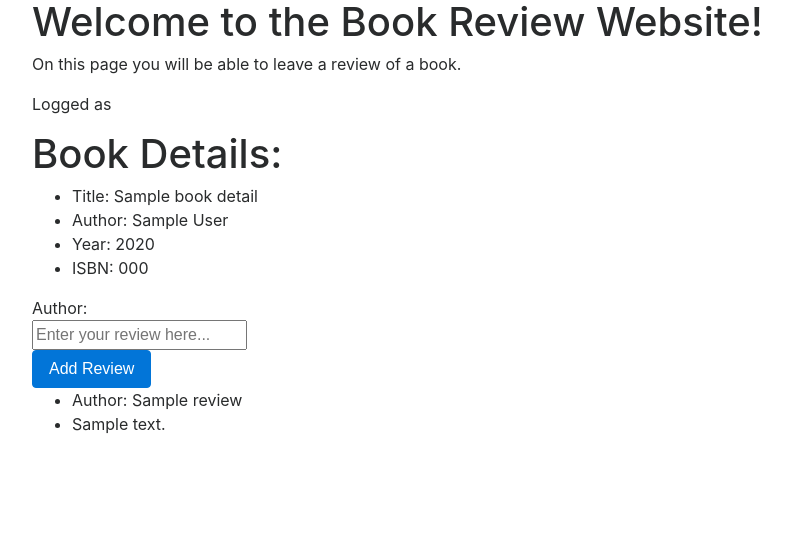
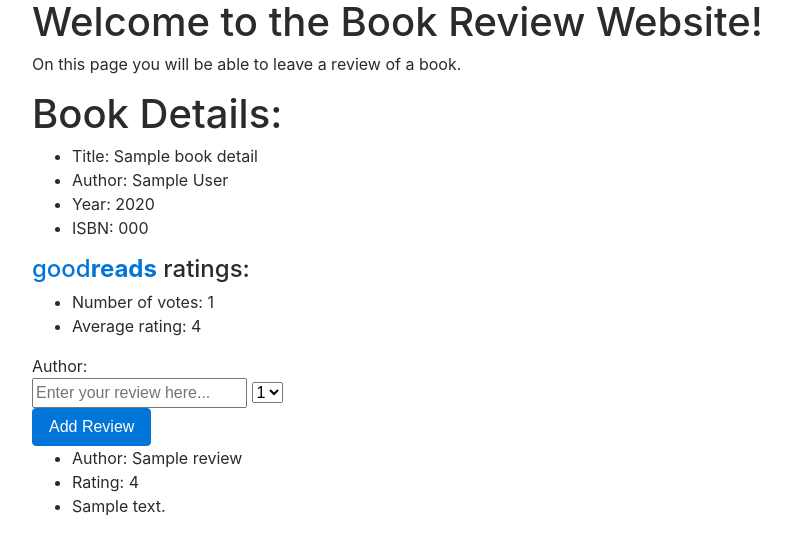
Before and after one commit to Acejack7/edx_web_dev_project1, a Flask app: template templates/book.html in a window 1280 px wide. Shown: the top 555 px of the page, without its empty margins (53-844 px from the left). Run offline with Flask 2, Linux system fonts and the light colour scheme; the template is opened without the code that fills it: most values are stand-ins (such as "Sample title", 1, 10 or a date in 2020); some libraries are stand-ins or nearby versions.

Commit message:
alpha v 0.4 (all functionalities required)

```diff
--- a/application.py
+++ b/application.py
@@ -1,6 +1,6 @@
 import os
-from flask import Flask, render_template, request, session, g
-# from flask_session import Session
+import requests
+from flask import Flask, render_template, request, session, g, jsonify
 from sqlalchemy import create_engine
 from sqlalchemy.orm import scoped_session, sessionmaker
 
@@ -13,14 +13,17 @@
 else:
     db_url = os.getenv("DATABASE_URL")
 
-# Configure session to use filesystem
-# app.config["SESSION_PERMANENT"] = False
-# app.config["SESSION_TYPE"] = "filesystem"
-# Session(app)
-
 # Set up database
 engine = create_engine(db_url)
 db = scoped_session(sessionmaker(bind=engine))
+
+
+@app.before_request
+def check_if_logged():
+    g.user = None
+
+    if 'user' in session:
+        g.user = session['user']
 
 
 @app.route("/", methods=["GET", "POST"])
@@ -88,6 +91,9 @@
 
     # Get information about the book
     book_keywords = request.form.get("book_keywords")
+    if type(book_keywords) == str:
+        book_keywords = book_keywords.lower()
+
     user_id = request.form.get("user_id")
 
     user = db.execute("SELECT * FROM users WHERE id = :user_id", {"user_id": user_id}).fetchall()
@@ -100,41 +106,84 @@
 
 @app.route("/book/<int:book_id>", methods=["GET", "POST"])
 def book(book_id):
-    user = session['user']
+    # Check if user is logged
+    try:
+        user = session['user']
+    except KeyError:
+        return render_template("index.html", message="You are logged out.")
 
     message = ''
 
+    # Get information about the book from database
     book_info = db.execute("SELECT * FROM books WHERE id = :book_id", {"book_id": book_id}).fetchall()
 
     if request.method == "POST":
         # Get information about user id
-        user_id = db.execute("SELECT id FROM users WHERE name = :user", {"user": user}).fetchall()
+        user_id = db.execute("SELECT id FROM users WHERE name = :user", {"user": user}).fetchone()
 
         # Check if user already reviewed the book
         current_review = db.execute("SELECT * FROM reviews WHERE books_id = :book_id AND reviews.users_id = :user_id",
-                                   {"book_id": book_id, "user_id": user_id[0].id}).fetchall()
+                                    {"book_id": book_id, "user_id": user_id.id}).fetchall()
         if current_review != []:
             message = "You have already reviewed the book!"
             pass
         else:
             body = request.form.get("body")
+            rating = request.form.get("rating")
+
+            if len(body) < 1:
+                message = "You have to write anything about the book - review cannot be empty."
+                pass
 
             # Add review to database
-            db.execute("INSERT INTO reviews (users_id, body, books_id) VALUES (:user_id, :body, :book_id)",
-                    {"user_id": user_id[0].id, "body": body, "book_id": book_id})
+            db.execute("INSERT INTO reviews (users_id, body, books_id, rating) VALUES (:user_id, :body, :book_id, :rating)",
+                       {"user_id": user_id.id, "body": body, "book_id": book_id, "rating": rating})
             db.commit()
 
-    book_reviews = db.execute("SELECT body, name FROM reviews, users WHERE books_id = :book_id AND reviews.users_id=users.id", {"book_id": book_id}).fetchall()
+    # Get all reviews from database
+    book_reviews = db.execute("SELECT body, rating, name FROM reviews, users WHERE books_id = :book_id AND reviews.users_id=users.id", {"book_id": book_id}).fetchall()
 
-    return render_template("book.html", book=book_info, user=user, book_reviews=book_reviews, message=message)
+    # Get data about the book from GoodReads API
+    res = requests.get("https://www.goodreads.com/book/review_counts.json", params={"key": "37HhpGI6qyB90DUbT0RUw", "isbns": "9781632168146"})
+    if res.status_code != 200:
+        votes_num = "Couldn't connect to GoodReads API."
+        avg_rating = "No information about book's global, average rating."
+    else:
+        book = res.json()
+        votes_num = book['books'][0]['work_ratings_count']
+        avg_rating = book['books'][0]['average_rating']
 
+    return render_template("book.html", book=book_info, user=user, book_reviews=book_reviews, message=message, votes_num=votes_num, avg_rating=avg_rating)
 
-@app.before_request
-def check_if_logged():
-    g.user = None
+# API
+@app.route("/api/<string:book_isbn>")
+def book_api(book_isbn):
+    # Show details about the book in json format
 
-    if 'user' in session:
-        g.user = session['user']
+    book = db.execute("SELECT * FROM books WHERE isbn = :isbn", {"isbn": str(book_isbn)}).fetchone()
+    if book is None:
+        return jsonify({"error": "No book found under specified ISBN."})
+
+    else:
+        # Get number of reviews
+        check_reviews_count = db.execute("SELECT COUNT(*) FROM reviews WHERE books_id = :book_id", {"book_id": book.id}).fetchone()
+        reviews_count = check_reviews_count.count
+
+        # Get average number of rating
+        check_reviews_rating = db.execute("SELECT AVG(rating) FROM reviews WHERE books_id = :book_id", {"book_id": book.id}).fetchone()
+        # Normalize to float with one decimal represented as string
+        reviews_rating = check_reviews_rating.avg
+        if reviews_rating is None:
+            reviews_rating = ""
+
+        return jsonify({
+              "title": book.title,
+              "author": book.author,
+              "year": book.year,
+              "isbn": book.isbn,
+              "review_count": reviews_count,
+              "average_score": reviews_rating
+          })
 
 
 app.run(host="0.0.0.0")
--- a/templates/book.html
+++ b/templates/book.html
@@ -5,8 +5,6 @@
 {% endblock %}
 
 {% block body %}
-    <p>Logged as {{ user }}</p>
-
     <h1>Book Details:</h1>
 
     {% for book_details in book %}
@@ -17,12 +15,25 @@
         <li>ISBN: {{ book_details.isbn }}</li>
     </ul>
 
+    <div>
+        <h4><a href="https://www.goodreads.com/">good<b>reads</b></a> ratings:</h4>
+        <ul>
+            <li>Number of votes: {{ votes_num }}</li>
+            <li>Average rating: {{ avg_rating }}</li>
+        </ul>
+    </div>
+
     <h4>{{ message }}</h4>
 
     <form action="{{ url_for('book', book_id=book_details.id) }}" method="post">
         <span>Author: <strong>{{ user }}</strong></span>
         <div>
             <input type="text" name="body" placeholder="Enter your review here...">
+            <select name="rating">
+                {% for i in range(5) %}
+                    <option>{{ i+1 }}</option>
+                {% endfor %}
+            </select>
         </div>
         <button class="btn btn-primary">Add Review</button>
     </form>
@@ -32,7 +43,8 @@
         {% for review in book_reviews %}
         <ul>
             <li>Author: {{ review.name }}</li>
-            <li>{{review.body }}</li>
+            <li>Rating: {{ review.rating }}</li>
+            <li>{{ review.body }}</li>
         </ul>
         {% endfor %}
     </div>
```
